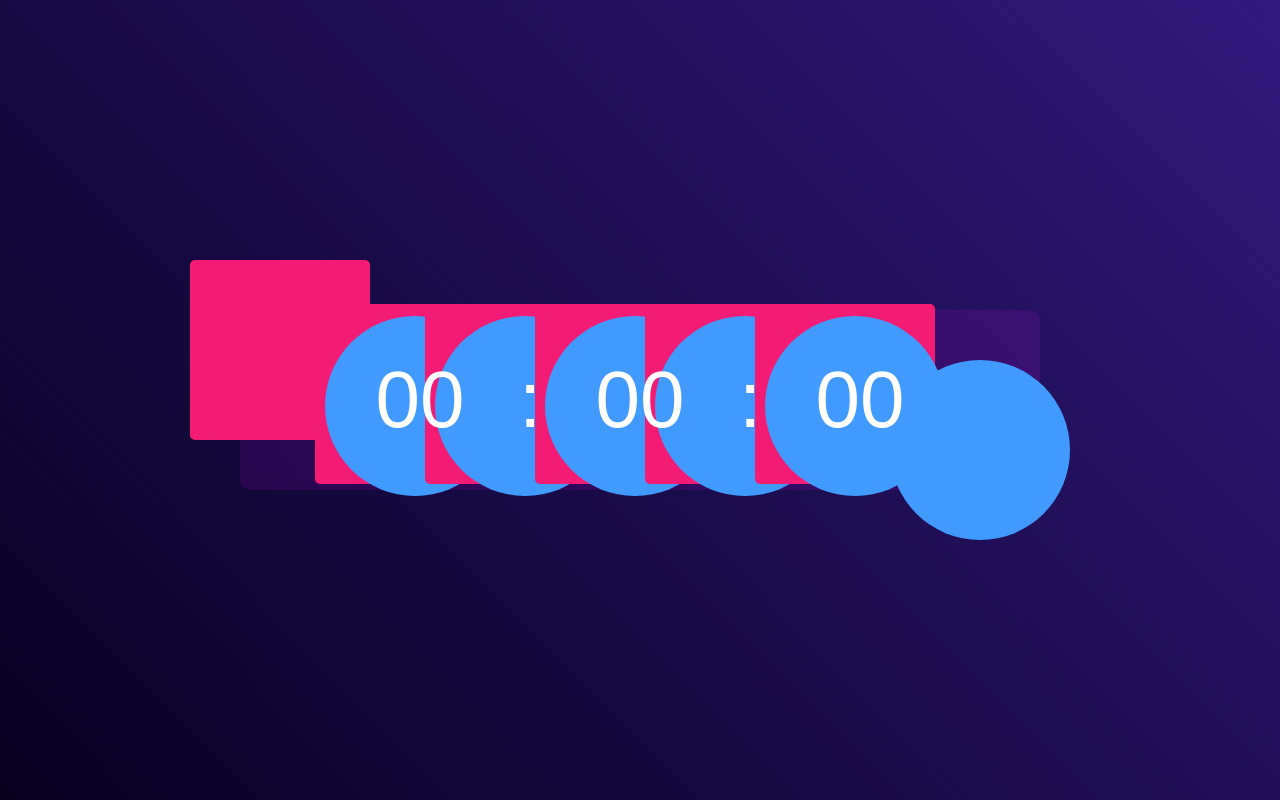
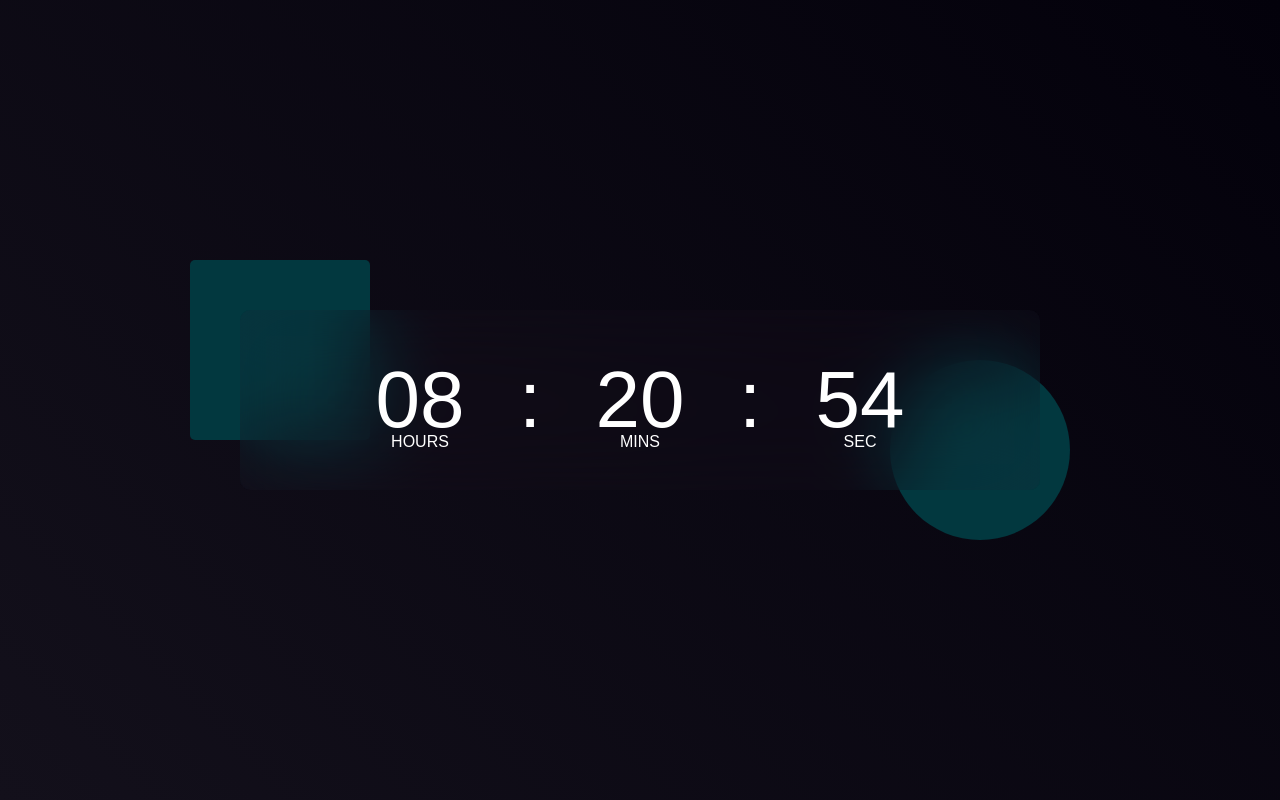
Before and after one commit to ifconfigbrian/Digital-Clock, a plain HTML site: page index.html in a window 1280 px wide. Drawn offline with Linux system fonts and the light colour scheme.

Commit message:
updated all colors

```diff
--- a/index.html
+++ b/index.html
@@ -11,11 +11,11 @@
     <div class="hero">
         <div class="container">
             <div class="clock">
-                <span>00</span>
+                <span id="hrs">00</span>
                 <span>:</span>
-                <span>00</span>
+                <span id="min">00</span>
                 <span>:</span>
-                <span>00</span>
+                <span id="sec">00</span>
             </div>
         </div>
     </div>
--- a/style.css
+++ b/style.css
@@ -7,7 +7,7 @@
 .hero{
     width: 100%;
     min-height: 100vh;
-    background: linear-gradient(45deg,#08001f,#30197d);
+    background: linear-gradient(45deg,#13101b,#03010b);
     color: #fff;
     position: relative;
 }
@@ -22,29 +22,29 @@
 .clock{
     width: 100%;
     height: 100%;
-    background: rgba(235, 0, 255, 0.11);
+    background:rgba(49, 34, 50, 0.11);
     border-radius: 10px;
     display: flex;
     align-items: center;
     justify-content: center;
     backdrop-filter: blur(40px);
 }
-.container ::before{
+.container::before{
     content: '';
     width: 180px;
     height: 180px;
-    background: #f41b75;
+    background: #02383f;
     border-radius: 5px;
     position: absolute;
     left: -50px;
     top: -50px;
     z-index: -1;
 }
-.container ::after{
+.container::after{
     content: '';
     width: 180px;
     height: 180px;
-    background: #419aff;
+    background: #02383f;
     border-radius: 50%;
     position: absolute;
     right: -30px;
@@ -58,7 +58,7 @@
     text-align: center;
     position: relative;
 }
-.clock span ::after{
+.clock span::after{
     font-size: 16px;
     position: absolute;
     bottom: -5px;
```
Also changed, not shown: 1 other file.
